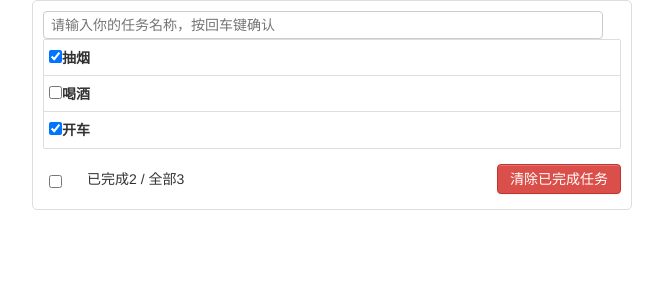
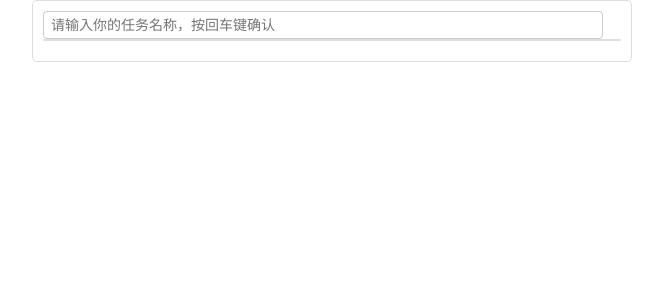
Before and after one commit to Carefree-happy/vue-project, a Vue app: page / in a window 1280 px wide. Shown: the top 300 px of the page, without its empty margins (308-971 px from the left). Built offline with nearby package versions, Linux system fonts and the light colour scheme.

Commit message:
feat: 添加本地存储

```diff
--- a/src/App.vue
+++ b/src/App.vue
@@ -21,11 +21,15 @@
 		data() {
 			return {
 				//由于todos是MyHeader组件和MyFooter组件都在使用，所以放在App中（状态提升）
-				todos:[
-					{id:'001',title:'抽烟',done:true},
-					{id:'002',title:'喝酒',done:false},
-					{id:'003',title:'开车',done:true}
-				]
+				todos:JSON.parse(localStorage.getItem('todos')) || []
+			}
+		},
+		watch: {
+			todos:{
+				deep:true,
+				handler(value){
+					localStorage.setItem('todos',JSON.stringify(value))
+				}
 			}
 		},
 		methods: {
```
